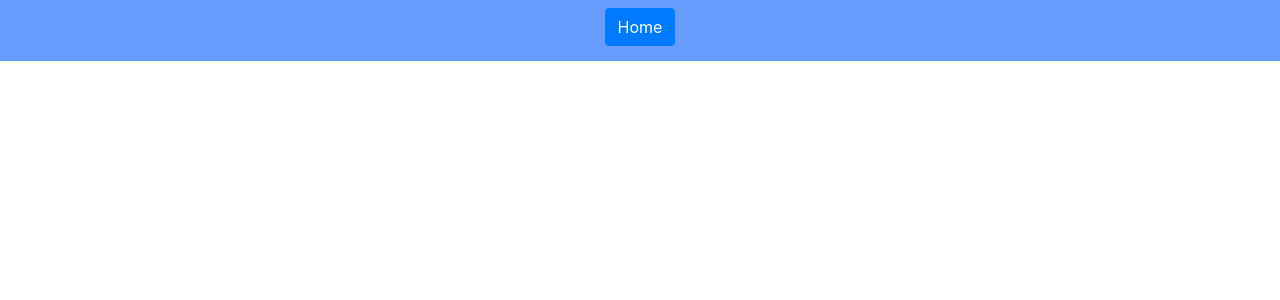
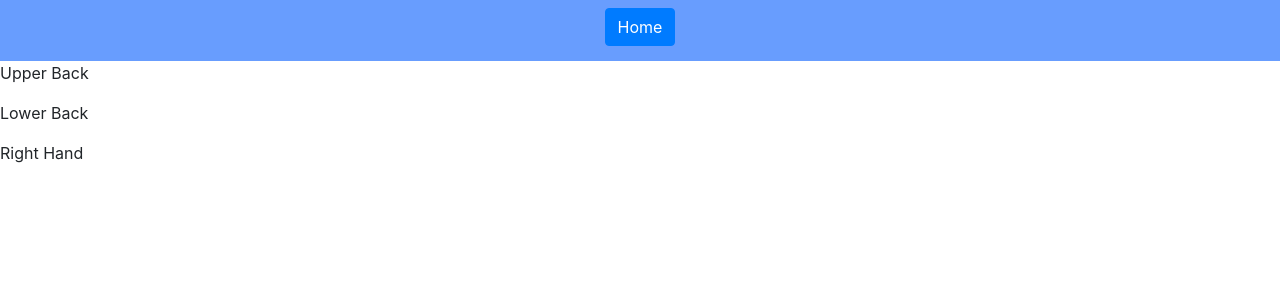
Before and after one commit to MattTimms/unihack19, a React (Create React App) app in the folder front_end/spot/: page /Analytics in a window 1280 px wide. Shown: the top 300 px of the page. Built offline with nearby package versions, Linux system fonts and the light colour scheme.

Commit message:
got outputting list of moles
list of moles

```diff
--- a/front_end/spot/src/Components/AnalyticsCard.js
+++ b/front_end/spot/src/Components/AnalyticsCard.js
@@ -3,7 +3,6 @@ import ReactDOM from "react-dom";
 import { Route, Link, BrowserRouter as Router, Switch } from "react-router-dom";
 import { Button } from "reactstrap";
 import "bootstrap/dist/css/bootstrap.min.css";
-import { MDBBtn, MDBCard, MDBCardBody, MDBCardImage, MDBCardTitle, MDBCardText, MDBCol } from 'mdbreact';
 
 class AnalyticsCard extends Component {
   constructor(props){
@@ -18,19 +17,9 @@ class AnalyticsCard extends Component {
   render() {
     console.log("This is the location:", this.state.location)
     return (
-      <MDBCol>
-      <MDBCard style={{ width: "22rem" }}>
-        <MDBCardImage className="img-fluid" src="https://mdbootstrap.com/img/Photos/Others/images/43.jpg" waves />
-        <MDBCardBody>
-          <MDBCardTitle>Card title</MDBCardTitle>
-          <MDBCardText>
-            Some quick example text to build on the card title and make
-            up the bulk of the card&apos;s content.
-          </MDBCardText>
-          <MDBBtn href="#">MDBBtn</MDBBtn>
-        </MDBCardBody>
-      </MDBCard>
-    </MDBCol>
+      <div>
+        <p>{this.state.location}</p>
+      </div>
     );
   }
 }
--- a/front_end/spot/src/Pages/Analytics.js
+++ b/front_end/spot/src/Pages/Analytics.js
@@ -1,14 +1,27 @@
 import React, { Component } from "react";
 import ReactDOM from "react-dom";
+import AnalyticsCard from "../Components/AnalyticsCard"
+import analyticsData from "../Data/analyticsData"
+
 class Analytics extends Component {
-  state = {};
+  constructor() {
+    super()
+    this.state = {
+      data: analyticsData
+    }
+  }
   render() {
-    return this.renderPage();
+    var todo = this.state.data.map(item => <AnalyticsCard id={item.id}
+                                                      status={item.status}
+                                                      location={item.location}
+                                                      date={this.dateOfLastPhoto}/>)
+    return (
+      <div>
+        {todo}
+      </div>
+    )
   }
 
-  renderPage = () => {
-    return <div />;
-  };
 }
 
 export default Analytics;
```
Also changed, not shown: front_end/spot/src/Data/analyticsData.js (renamed from front_end/spot/src/Components/Data/analyticsData.js).
